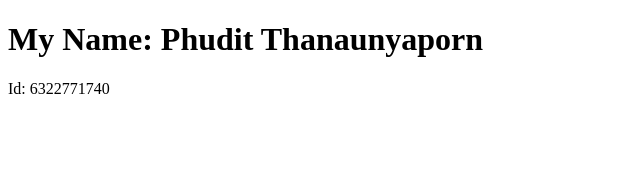
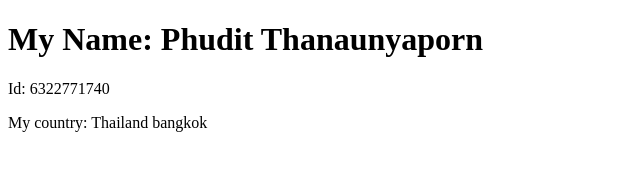
Before and after one commit to 6322771740/DES424_6322771740, a plain HTML site: page src/index.html in a window 1280 px wide. Shown: the whole page, without its empty margins (0-640 px from the left). Drawn offline with Linux system fonts and the light colour scheme.

Commit message:
add country

```diff
--- a/src/index.html
+++ b/src/index.html
@@ -4,6 +4,7 @@
 <body>
     <h1>My Name: Phudit Thanaunyaporn</h1>
     <p>Id: 6322771740</p>
+    <p>My country: Thailand bangkok</p>
 </body>
 
 </html>
```
